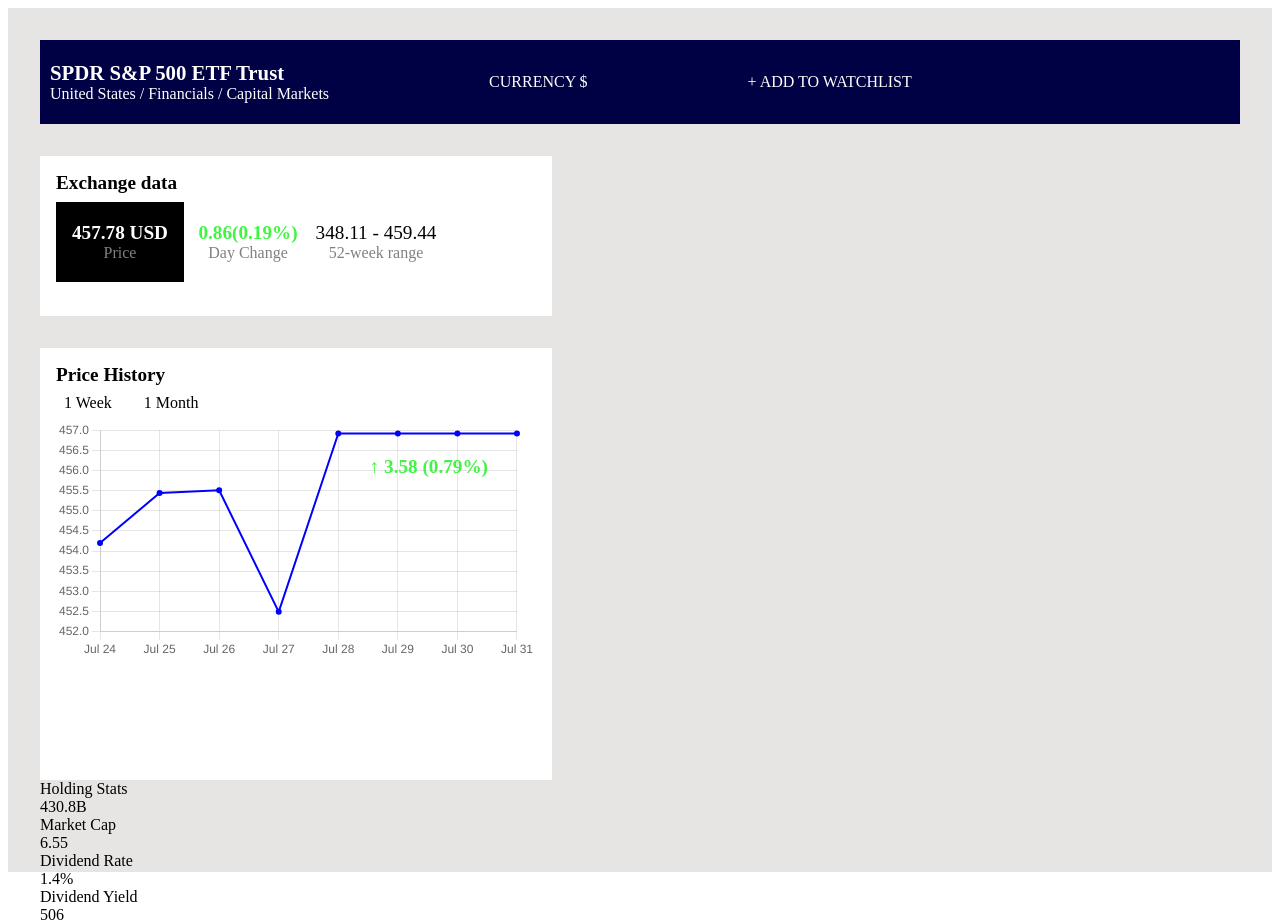
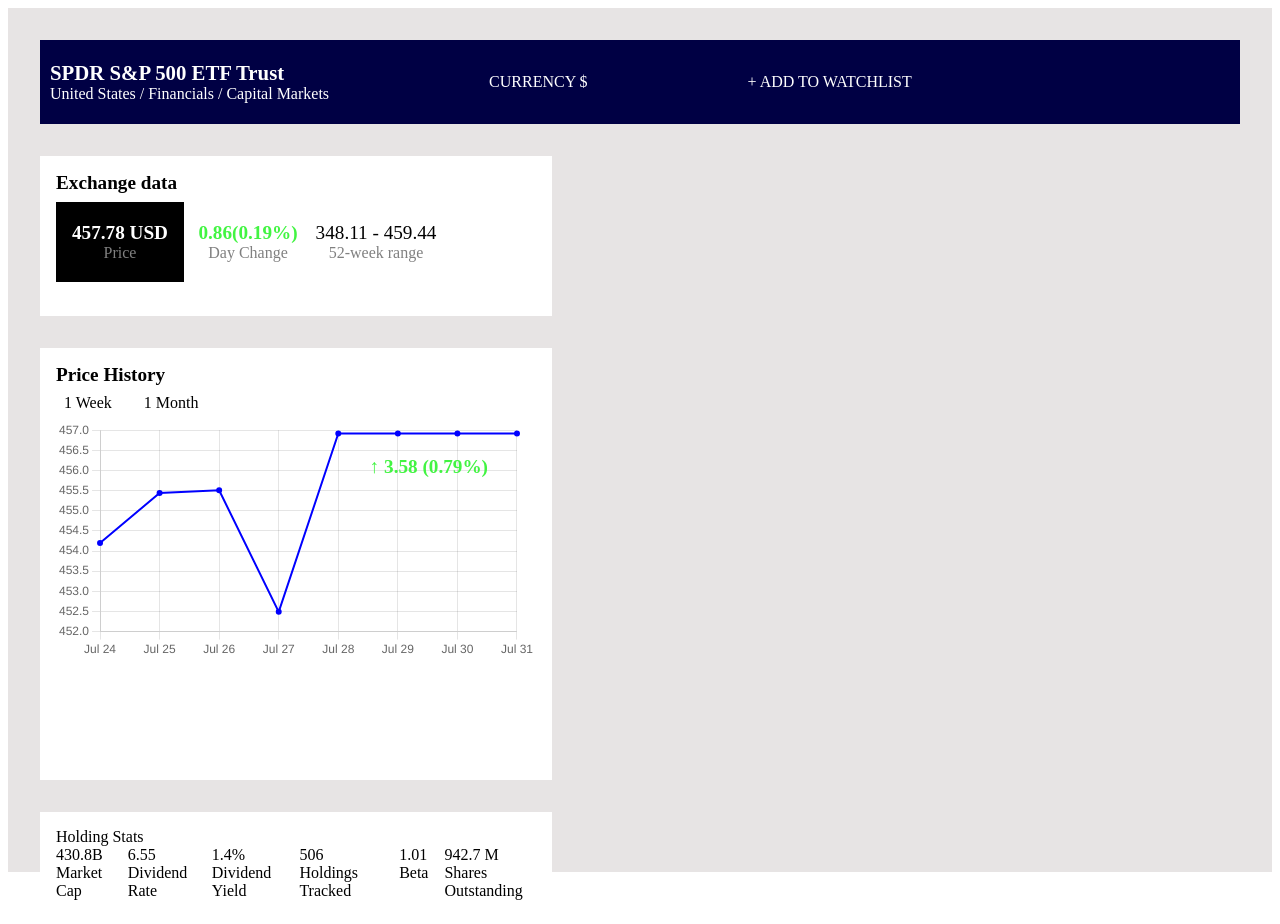
Before and after one commit to onifernando1/charts, a React (Create React App) app in the folder charts/: page / in a window 1280 px wide. Shown: the top 924 px of the page. Built offline with nearby package versions, Linux system fonts and the light colour scheme.

Commit message:
holding stats flex and align

```diff
--- /dev/null
+++ b/charts/src/assets/styles/holdingstats.css
@@ -0,0 +1,22 @@
+.holding-stats-outer-container {
+  padding: 1rem;
+  margin-top: 2rem;
+  background-color: white;
+  width: 30rem;
+}
+
+.market-cap-container,
+.dividend-rate-container,
+.dividend-yield-container,
+.holdings-tracked-container,
+.beta-container,
+.shares-outstanding-container {
+  display: flex;
+  flex-direction: column;
+}
+
+.holding-stats-container {
+  display: flex;
+  justify-content: center;
+  gap: 1rem;
+}
--- a/charts/src/components/HoldingStats.js
+++ b/charts/src/components/HoldingStats.js
@@ -1,4 +1,5 @@
 import React from "react";
+import "../assets/styles/holdingstats.css";
 
 function HoldingStats(props) {
   return (
```
